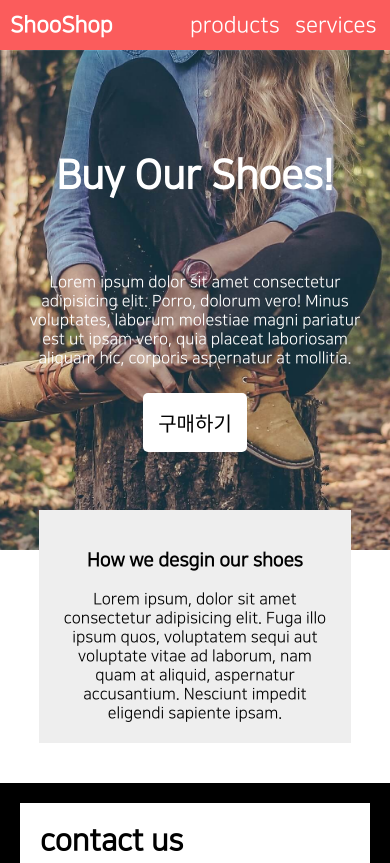
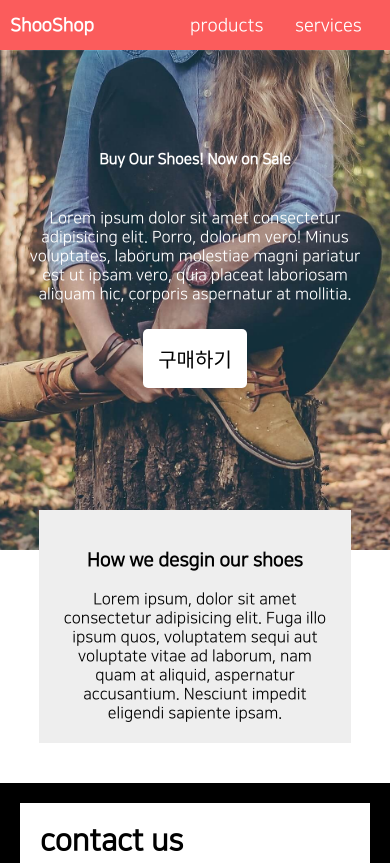
Before and after one commit to gyueunnim/html-css-practice, a plain HTML site: page layout2.html in a window 390 px wide. Shown: the top 863 px of the page. Drawn offline with Linux system fonts and the light colour scheme.

Commit message:
중급모듈: 반응형 레이아웃 만들기

```diff
--- a/css/main.css
+++ b/css/main.css
@@ -209,3 +209,38 @@ normalize.css 도 복붙하고 시작하면 좋음 (브라우저 간 균일한
     padding: 10px;
     margin-right: 5px;
 }
+
+.test {
+    /* vw는 viewport로 우리가 지금 보는 화면 크기이다 */
+    /* 반응형에서 자주 사용한다 */
+    width: 100vw;
+    height: 100px;
+    background: grey;
+}
+
+/* media query 보통 css 최하단에 적는다 */
+/* 1200px 이하에서는 이렇게 동작한다 */
+/* 큰 것부터 작은 순으로 */
+/* 1200px: 테블릿, 768px: 모바일 등 breakpoint (3, 4개 정도만)*/
+@media screen and (max-width: 1200px) {
+    .main-title {
+        font-size: 30px;
+    }
+    .flex-item {
+        font-size: 18px;
+    }
+}
+
+@media screen and (max-width: 768px) {
+    .main-title {
+        font-size: 20px;
+    }
+}
+
+@media screen and (max-width: 576px) {
+    .main-title {
+        font-size: 15px;
+    }
+}
+
+/* media print : 인쇄할 때 */
--- a/layout2.html
+++ b/layout2.html
@@ -6,6 +6,7 @@
     <link rel="stylesheet" href="./css/main.css" />
     <link rel="stylesheet" href="./css/hw.css" />
     <link rel="stylesheet" href="./css/font-test.css" />
+    <meta name="viewport" content="width=device-width, initial-scale=1.0">
   </head>
   <body>
     <div class="flex-container">
@@ -17,8 +18,10 @@
       <div class="flex-item">services</div>
     </div>
 
+    <!-- <div class="test"></div> -->
+
     <div class="main-background">
-      <h4 class="main-title">Buy Our Shoes!</h4>
+      <h4 class="main-title">Buy Our Shoes! Now on Sale</h4>
       <!--
              margin collapse 현상 발생
              margin이 겹쳐서 하나로 인식된다.
```
